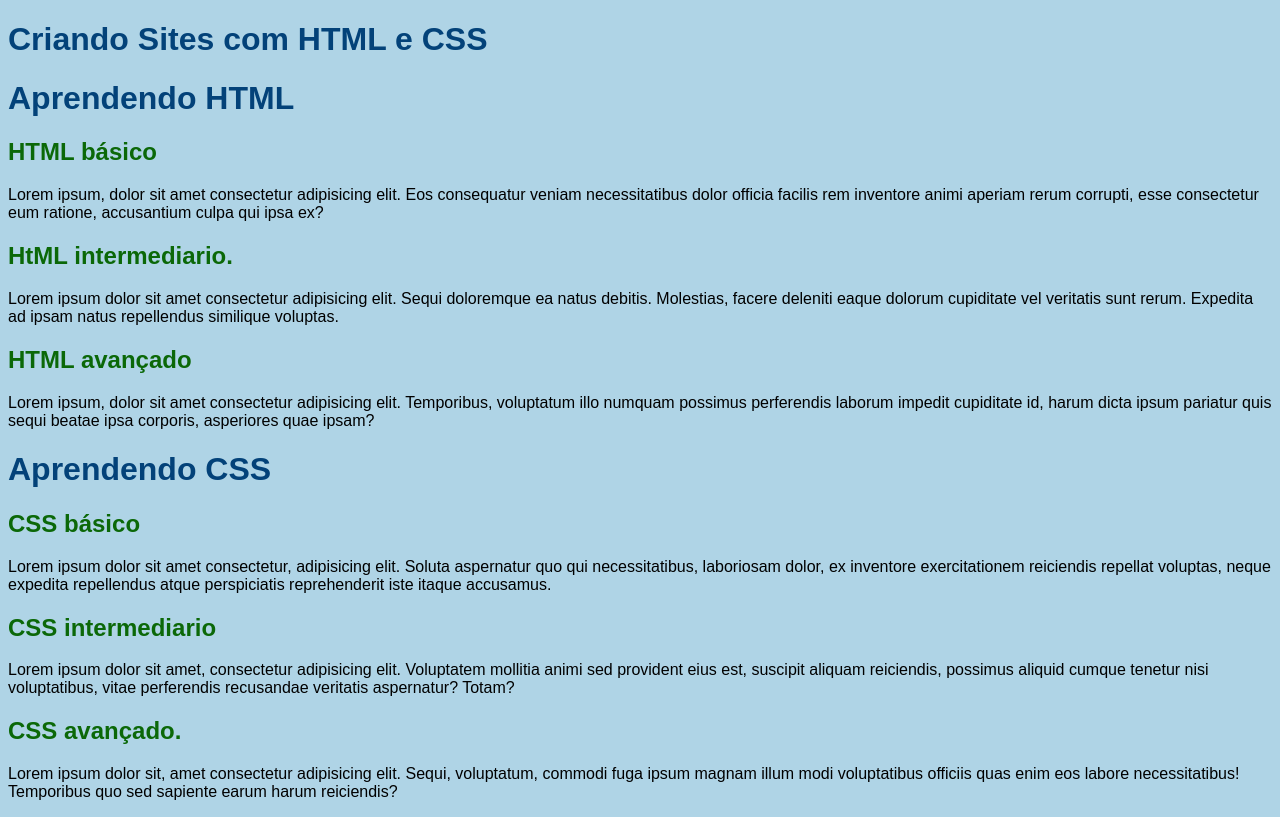
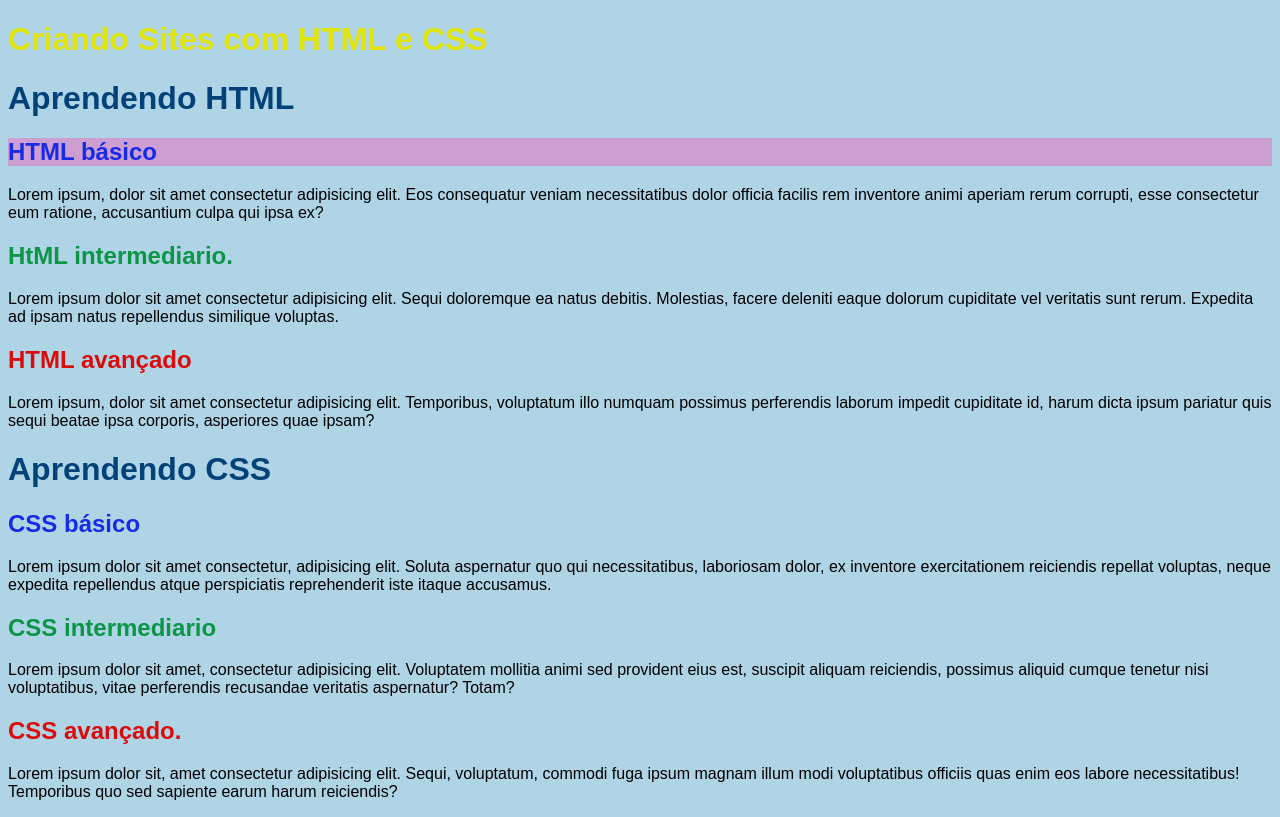
Before and after one commit to Adrianodvs013/html-css, a plain HTML site: page Exercicios/ex019/index.html in a window 1280 px wide. Drawn offline with Linux system fonts and the light colour scheme.

Commit message:
ultimo exercicio

```diff
--- a/Exercicios/ex019/index.html
+++ b/Exercicios/ex019/index.html
@@ -8,20 +8,20 @@
     <link rel="stylesheet" href="style.css">
 </head>
 <body>
-    <h1>Criando Sites com HTML e CSS</h1>
+    <h1 id="principal">Criando Sites com HTML e CSS</h1> <!--Criase uma identidade para diferenciar os h1's-->
     <h1>Aprendendo HTML</h1>
-    <h2>HTML básico</h2>
+    <h2 class="basico destaque" >HTML básico</h2>
     <p>Lorem ipsum, dolor sit amet consectetur adipisicing elit. Eos consequatur veniam necessitatibus dolor officia facilis rem inventore animi aperiam rerum corrupti, esse consectetur eum ratione, accusantium culpa qui ipsa ex?</p>
-    <h2>HtML intermediario.</h2>
+    <h2 class="intermediario">HtML intermediario.</h2>
     <p>Lorem ipsum dolor sit amet consectetur adipisicing elit. Sequi doloremque ea natus debitis. Molestias, facere deleniti eaque dolorum cupiditate vel veritatis sunt rerum. Expedita ad ipsam natus repellendus similique voluptas.</p>
-    <h2>HTML avançado</h2>
+    <h2 class="avançado">HTML avançado</h2>
     <p>Lorem ipsum, dolor sit amet consectetur adipisicing elit. Temporibus, voluptatum illo numquam possimus perferendis laborum impedit cupiditate id, harum dicta ipsum pariatur quis sequi beatae ipsa corporis, asperiores quae ipsam?</p>
     <h1>Aprendendo CSS</h1>
-    <h2>CSS básico</h2>
+    <h2 class="basico">CSS básico</h2>
     <p>Lorem ipsum dolor sit amet consectetur, adipisicing elit. Soluta aspernatur quo qui necessitatibus, laboriosam dolor, ex inventore exercitationem reiciendis repellat voluptas, neque expedita repellendus atque perspiciatis reprehenderit iste itaque accusamus.</p>
-    <h2>CSS intermediario</h2>
+    <h2 class="intermediario">CSS intermediario</h2>
     <p>Lorem ipsum dolor sit amet, consectetur adipisicing elit. Voluptatem mollitia animi sed provident eius est, suscipit aliquam reiciendis, possimus aliquid cumque tenetur nisi voluptatibus, vitae perferendis recusandae veritatis aspernatur? Totam?</p>
-    <h2>CSS avançado.</h2>
+    <h2 class=" avançado">CSS avançado.</h2>
     <p>Lorem ipsum dolor sit, amet consectetur adipisicing elit. Sequi, voluptatum, commodi fuga ipsum magnam illum modi voluptatibus officiis quas enim eos labore necessitatibus! Temporibus quo sed sapiente earum harum reiciendis?</p>
 </body>
 </html>
--- a/Exercicios/ex019/style.css
+++ b/Exercicios/ex019/style.css
@@ -10,6 +10,28 @@ h1 {
     color: rgb(3, 66, 121);
 }
 
+/*Em Html é id= em CSS é  # (usar somente uma vez por pagina)
+  em Html é Class= em CSS é . (podemos ter varios elemento scom a msm classe)*/
+
+h1#principal{
+    color: #e2e609;
+}
+
 h2 {
-    color: rgb(11, 104, 8);
+    color: #7a39e2;
 }
+
+.basico {
+    color: #162be7;
+}
+
+.intermediario {
+    color: #0a9644;
+}
+
+.avançado {
+    color: #db0b0b;
+}
+.destaque {
+    background-color: #eb6bc081;
+}
```
Also changed, not shown: Exercicios/ex20/index.html (added, +14 -0 lines).
